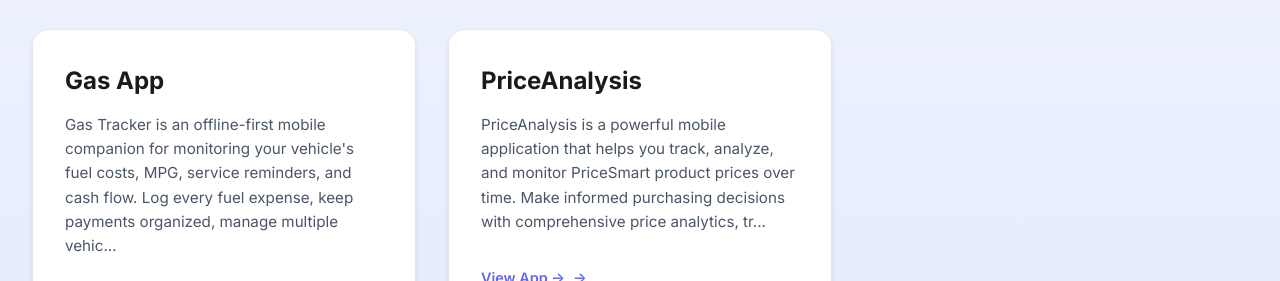
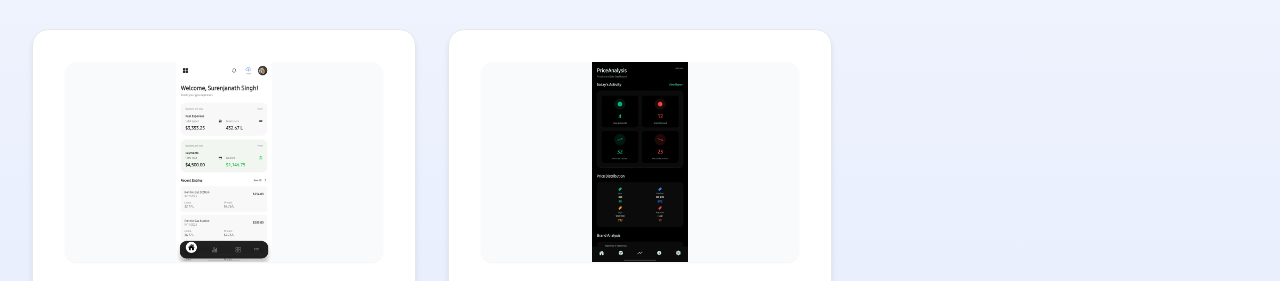
Before and after one commit to surenjanath/Mobile_Launches, a plain HTML site: page index.html in a window 1280 px wide. Shown: the part 519-800 px from the top of the page. Drawn offline with Linux system fonts and the light colour scheme.

Commit message:
added screenshot

```diff
--- a/index.html
+++ b/index.html
@@ -185,6 +185,21 @@
             margin-bottom: 0.75rem;
         }
 
+        .app-card .app-screenshot {
+            width: 100%;
+            max-height: 200px;
+            object-fit: contain;
+            border-radius: 12px;
+            margin-bottom: 1rem;
+            box-shadow: var(--shadow-sm);
+            background: var(--bg-light);
+            transition: transform 0.3s ease;
+        }
+
+        .app-card:hover .app-screenshot {
+            transform: scale(1.02);
+        }
+
         .app-card .app-description {
             color: var(--text-gray);
             font-size: 0.95rem;
@@ -271,11 +286,13 @@
             <h2 class="section-title">📱 Available Apps</h2>
             <div class="apps-grid" id="apps-grid">
                 <div class="app-card" onclick="window.location.href='Gas_App/'">
+          <img src="Gas_App/screenshots/main_screen.png" alt="Gas Tracker App Screenshot" class="app-screenshot">
           <h3>Gas App</h3>
           <p class="app-description">Gas Tracker is an offline-first mobile companion for monitoring your vehicle&#x27;s fuel costs, MPG, service reminders, and cash flow. Log every fuel expense, keep payments organized, manage multiple vehic...</p>
           <span class="app-link">View App →</span>
       </div>
                 <div class="app-card" onclick="window.location.href='PriceAnalysis/'">
+          <img src="PriceAnalysis/screenshots/main_screen.png" alt="PriceAnalysis App Screenshot" class="app-screenshot">
           <h3>PriceAnalysis</h3>
           <p class="app-description">PriceAnalysis is a powerful mobile application that helps you track, analyze, and monitor PriceSmart product prices over time. Make informed purchasing decisions with comprehensive price analytics, tr...</p>
           <span class="app-link">View App →</span>
```
Also changed, not shown: 2 other files.
